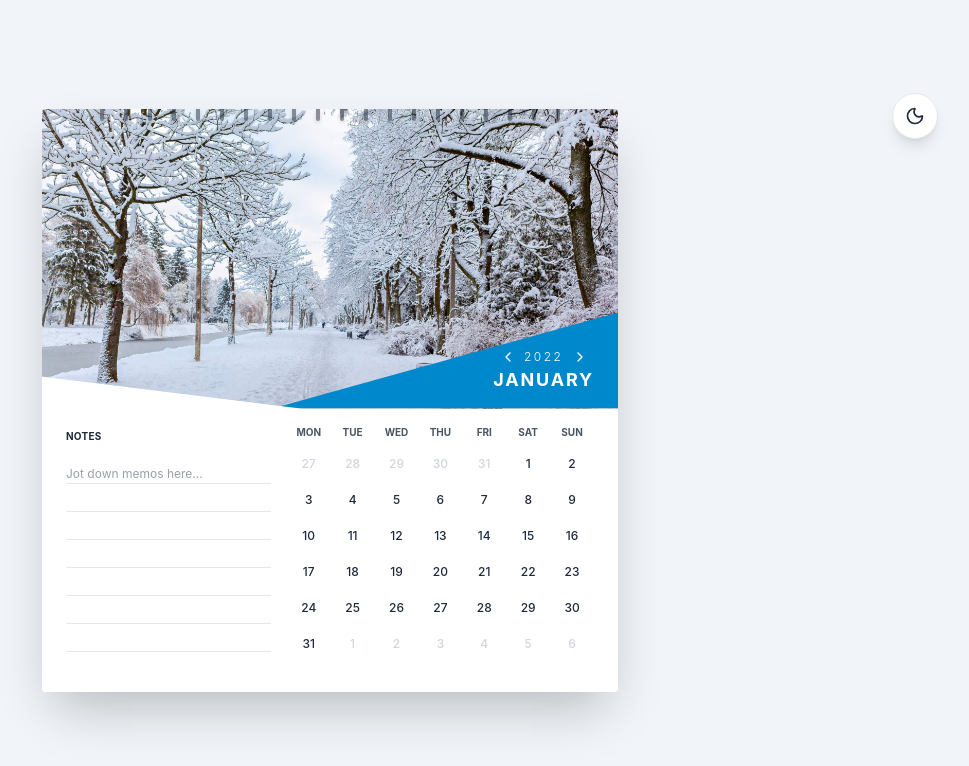
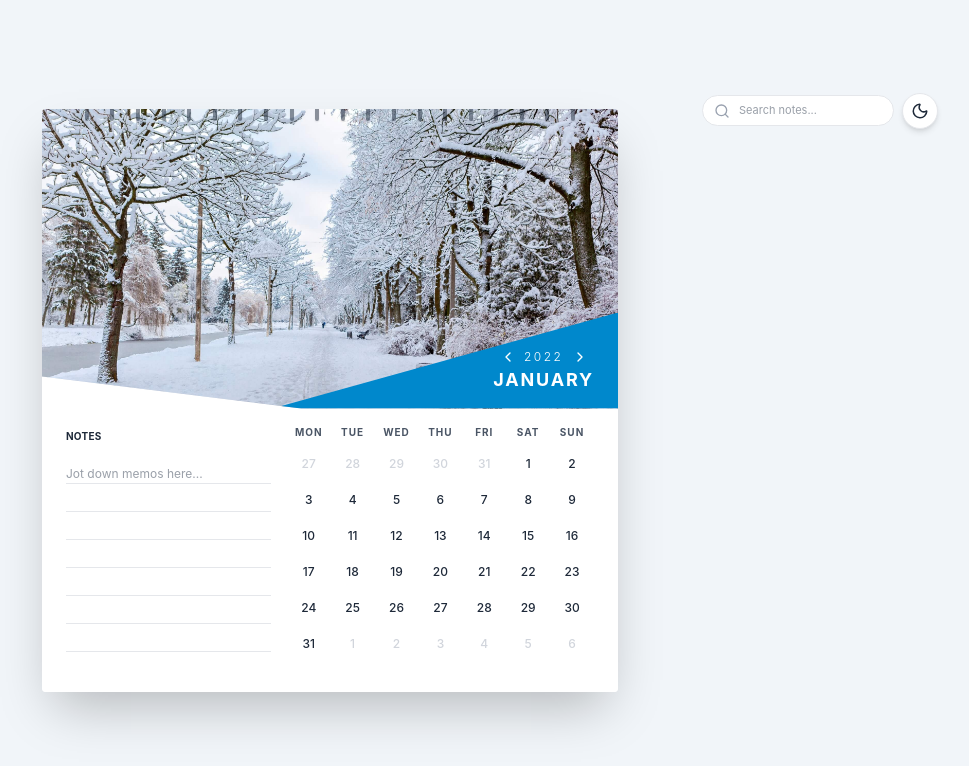
Before and after one commit to priyanshutryingtocode/WebCalendar, a React (Vite) app in the folder webcalendar/: page / in a window 1280 px wide. Shown: the top 766 px of the page, without its empty margins (310-1279 px from the left). Built offline with nearby package versions, Linux system fonts and the light colour scheme.

Commit message:
search bar

```diff
--- a/webcalendar/src/components/Calendar.jsx
+++ b/webcalendar/src/components/Calendar.jsx
@@ -1,14 +1,19 @@
 // src/components/Calendar.jsx
 import { useState, useEffect } from 'react';
 import { motion, AnimatePresence } from 'framer-motion';
-import { Moon, Sun } from 'lucide-react'; // Make sure lucide-react is installed!
+import { Moon, Sun, Search, X } from 'lucide-react';
 import CalendarHeader from './CalendarHeader';
 import NotesSection from './NotesSection';
 import EventPanel from './EventPanel';
 import CalendarGrid from './CalendarGrid';
 
 export default function Calendar() {
-  // --- NEW: Dark Mode State ---
+  const [currentDate, setCurrentDate] = useState(new Date(2022, 0, 1));
+  const [direction, setDirection] = useState(0);
+  const [isDragging, setIsDragging] = useState(false);
+  const [dragStart, setDragStart] = useState(null);
+  const [searchQuery, setSearchQuery] = useState("");
+
   const [isDarkMode, setIsDarkMode] = useState(() => {
     if (typeof window !== 'undefined') {
       return localStorage.getItem('theme') === 'dark' ||
@@ -17,25 +22,19 @@ export default function Calendar() {
     return false;
   });
 
-  // Toggle class on HTML tag and save to storage
   useEffect(() => {
-    if (isDarkMode) {
-      document.documentElement.classList.add('dark');
-      localStorage.setItem('theme', 'dark');
-    } else {
-      document.documentElement.classList.remove('dark');
-      localStorage.setItem('theme', 'light');
-    }
+    if (isDarkMode) { document.documentElement.classList.add('dark'); localStorage.setItem('theme', 'dark'); }
+    else { document.documentElement.classList.remove('dark'); localStorage.setItem('theme', 'light'); }
   }, [isDarkMode]);
 
-  const [currentDate, setCurrentDate] = useState(new Date(2022, 0, 1));
-  const [direction, setDirection] = useState(0);
   const [events, setEvents] = useState(() => {
     const saved = localStorage.getItem('calendar_events');
     return saved ? JSON.parse(saved) : [];
   });
+
   const [pendingSelection, setPendingSelection] = useState({ start: null, end: null });
   const [selectedEventId, setSelectedEventId] = useState(null);
+
   const [globalNotesMap, setGlobalNotesMap] = useState(() => {
     const saved = localStorage.getItem('calendar_global_notes');
     return saved ? JSON.parse(saved) : {};
@@ -46,16 +45,9 @@ export default function Calendar() {
 
   const currentMonthKey = `${currentDate.getFullYear()}-${currentDate.getMonth()}`;
   const currentGlobalNotes = globalNotesMap[currentMonthKey] || "";
-  const handleGlobalNotesChange = (text) => setGlobalNotesMap(prev => ({ ...prev, [currentMonthKey]: text }));
 
-  const handlePrevMonth = () => {
-    setDirection(-1);
-    setCurrentDate(new Date(currentDate.getFullYear(), currentDate.getMonth() - 1, 1));
-  };
-  const handleNextMonth = () => {
-    setDirection(1);
-    setCurrentDate(new Date(currentDate.getFullYear(), currentDate.getMonth() + 1, 1));
-  };
+  const handlePrevMonth = () => { setDirection(-1); setCurrentDate(new Date(currentDate.getFullYear(), currentDate.getMonth() - 1, 1)); };
+  const handleNextMonth = () => { setDirection(1); setCurrentDate(new Date(currentDate.getFullYear(), currentDate.getMonth() + 1, 1)); };
 
   const formatDateStr = (dateObj) => {
     if (!dateObj) return null;
@@ -64,95 +56,75 @@ export default function Calendar() {
     return `${d.getFullYear()}-${String(d.getMonth() + 1).padStart(2, '0')}-${String(d.getDate()).padStart(2, '0')}`;
   };
 
-const handleDateClick = (clickedDate) => {
-  const dateStr = typeof clickedDate === 'string' ? clickedDate : formatDateStr(clickedDate);
+  const onDragStart = (dateStr) => {
+    const sortedEvents = [...events].sort((a, b) => (new Date(a.endDate) - new Date(a.startDate)) - (new Date(b.endDate) - new Date(b.startDate)));
+    const clickedEvent = sortedEvents.find(ev => dateStr >= ev.startDate && dateStr <= (ev.endDate || ev.startDate));
 
-  // 1. Logic for finishing a range (Keep this as is)
-  if (pendingSelection.start && !pendingSelection.end && pendingSelection.start !== dateStr) {
-    if (dateStr < pendingSelection.start) {
-      setPendingSelection({ start: dateStr, end: pendingSelection.start });
-    } else {
-      setPendingSelection({ ...pendingSelection, end: dateStr });
-    }
-    setSelectedEventId(null);
-    return;
-  }
-
-  // 2. THE FIX: Find the event, but PRIORITIZE the shortest one (the focus marker)
-  // We sort by duration (shortest to longest)
-  const sortedEvents = [...events].sort((a, b) => {
-    const lenA = new Date(a.endDate) - new Date(a.startDate);
-    const lenB = new Date(b.endDate) - new Date(b.startDate);
-    return lenA - lenB; // Shortest first
-  });
-
-  const clickedEvent = sortedEvents.find(ev =>
-    dateStr >= ev.startDate && dateStr <= (ev.endDate || ev.startDate)
-  );
-
-  // 3. Smart Toggle: If we clicked the focus event and it's not already open, open it.
     if (clickedEvent && selectedEventId !== clickedEvent.id) {
       setSelectedEventId(clickedEvent.id);
       setPendingSelection({ start: null, end: null });
       return;
     }
 
-  // 4. If we click a day that is ALREADY open, or an empty day, start a new selection.
+    setIsDragging(true);
+    setDragStart(dateStr);
     setSelectedEventId(null);
     setPendingSelection({ start: dateStr, end: null });
   };
 
+  const onDragHover = (dateStr) => {
+    if (!isDragging) return;
+    if (dateStr < dragStart) setPendingSelection({ start: dateStr, end: dragStart });
+    else setPendingSelection({ start: dragStart, end: dateStr });
+  };
+
+  const onDragEnd = () => { setIsDragging(false); setDragStart(null); };
+
   const saveEvent = (newEventData) => {
     if (selectedEventId) {
-    // UPDATING an existing event (either the range or the single note)
       setEvents(events.map(ev => ev.id === selectedEventId ? { ...ev, ...newEventData } : ev));
     } else {
-    // CREATING a brand new event
-    // We use Date.now() + Math.random() to ensure a truly unique ID
-    const newEntry = {
-      ...newEventData,
-      id: `event-${Date.now()}-${Math.random().toString(36).substr(2, 9)}`
-    };
+      const newEntry = { ...newEventData, id: `event-${Date.now()}-${Math.random().toString(36).substr(2, 9)}` };
       setEvents([...events, newEntry]);
     }
     clearSelection();
   };
 
-  const deleteEvent = (id) => {
-    setEvents(events.filter(ev => ev.id !== id));
-    clearSelection();
-  };
-
-  const clearSelection = () => {
-    setPendingSelection({ start: null, end: null });
-    setSelectedEventId(null);
-  };
+  const deleteEvent = (id) => { setEvents(events.filter(ev => ev.id !== id)); clearSelection(); };
+  const clearSelection = () => { setPendingSelection({ start: null, end: null }); setSelectedEventId(null); };
 
   const activeEvent = selectedEventId ? events.find(ev => ev.id === selectedEventId) : null;
   const hasActiveSelection = pendingSelection.start || activeEvent;
 
-  const pageFlipVariants = {
-    enter: (dir) => ({ rotateX: dir > 0 ? 90 : -90, opacity: 0, originY: 0 }),
-    center: { rotateX: 0, opacity: 1, originY: 0 },
-    exit: (dir) => ({ rotateX: dir > 0 ? -90 : 90, opacity: 0, originY: 0 })
-  };
-
   return (
     <div className="w-full p-4 py-8 md:py-12 flex justify-center items-center relative">
 
-      {/* Floating Theme Toggle Button */}
-      <button
-        onClick={() => setIsDarkMode(!isDarkMode)}
-        className="absolute top-4 right-4 md:top-8 md:right-8 p-3 rounded-full bg-white dark:bg-gray-800 text-gray-800 dark:text-gray-200 shadow-lg hover:scale-110 transition-all z-50 border border-gray-200 dark:border-gray-700"
-      >
-        {isDarkMode ? <Sun size={20} /> : <Moon size={20} />}
+      {/* Search and Theme Controls */}
+      <div className="absolute top-4 right-4 md:top-8 md:right-8 flex items-center gap-2 z-50">
+        <div className="relative">
+          <Search size={16} className="absolute left-3 top-1/2 -translate-y-1/2 text-gray-400" />
+          <input
+            type="text"
+            placeholder="Search notes..."
+            value={searchQuery}
+            onChange={(e) => setSearchQuery(e.target.value)}
+            className="pl-9 pr-8 py-1.5 bg-white dark:bg-gray-800 border border-gray-200 dark:border-gray-700 rounded-full text-[11px] text-gray-700 dark:text-gray-200 focus:outline-none focus:ring-1 focus:ring-[#0088cc] w-32 md:w-48 transition-all"
+          />
+          {searchQuery && (
+            <button onClick={() => setSearchQuery("")} className="absolute right-2 top-1/2 -translate-y-1/2 text-gray-400 hover:text-gray-600">
+              <X size={12} />
             </button>
+          )}
+        </div>
+        <button onClick={() => setIsDarkMode(!isDarkMode)} className="p-2 rounded-full bg-white dark:bg-gray-800 shadow-md border border-gray-200 dark:border-gray-700 text-gray-800 dark:text-gray-200">
+          {isDarkMode ? <Sun size={18} /> : <Moon size={18} />}
+        </button>
+      </div>
 
       <div className="bg-white dark:bg-gray-900 w-full max-w-xl shadow-2xl relative rounded-sm perspective-[2000px] transition-colors duration-300">
-
-        <div className="absolute top-0 left-0 w-full flex justify-around px-8 md:px-12 z-50 opacity-50 pointer-events-none">
+        <div className="absolute top-0 left-0 w-full flex justify-around px-8 z-50 opacity-50 pointer-events-none">
            {Array.from({length: 20}).map((_, i) => (
-             <div key={i} className="w-1 h-3 bg-gray-800 dark:bg-gray-950 rounded-b-full transition-colors shadow-[0_2px_4px_rgba(0,0,0,0.3)]"></div>
+             <div key={i} className="w-1 h-3 bg-gray-800 dark:bg-black rounded-b-full shadow-[0_1px_2px_rgba(0,0,0,0.2)]"></div>
            ))}
         </div>
 
@@ -160,38 +132,28 @@ const handleDateClick = (clickedDate) => {
           <motion.div
             key={currentMonthKey}
             custom={direction}
-            variants={pageFlipVariants}
-            initial="enter"
-            animate="center"
-            exit="exit"
+            variants={{
+              enter: (dir) => ({ rotateX: dir > 0 ? 90 : -90, opacity: 0, originY: 0 }),
+              center: { rotateX: 0, opacity: 1, originY: 0 },
+              exit: (dir) => ({ rotateX: dir > 0 ? -90 : 90, opacity: 0, originY: 0 })
+            }}
+            initial="enter" animate="center" exit="exit"
             transition={{ duration: 0.5, ease: "easeInOut" }}
-            className="flex flex-col bg-white dark:bg-gray-900 rounded-sm origin-top overflow-hidden transition-colors duration-300"
+            className="flex flex-col bg-white dark:bg-gray-900 rounded-sm origin-top overflow-hidden"
           >
-            <CalendarHeader
-              currentMonth={currentDate.getMonth()}
-              currentYear={currentDate.getFullYear()}
-              onPrevMonth={handlePrevMonth}
-              onNextMonth={handleNextMonth}
-            />
+            <CalendarHeader currentMonth={currentDate.getMonth()} currentYear={currentDate.getFullYear()} onPrevMonth={handlePrevMonth} onNextMonth={handleNextMonth} />
             <div className="flex flex-col md:flex-row pt-4 pb-6 gap-4 px-4 md:px-6">
-              <div className="w-full md:w-[40%] flex flex-col transition-all">
+              <div className="w-full md:w-[40%] flex flex-col">
                 {hasActiveSelection ? (
-                  <EventPanel
-                    pendingSelection={pendingSelection} activeEvent={activeEvent}
-                    onSave={saveEvent} onDelete={deleteEvent} onCancel={clearSelection}
-                    isDarkMode={isDarkMode}
-                  />
+                  <EventPanel pendingSelection={pendingSelection} activeEvent={activeEvent} onSave={saveEvent} onDelete={deleteEvent} onCancel={clearSelection} isDarkMode={isDarkMode} />
                 ) : (
-                  <NotesSection
-                    notes={currentGlobalNotes} onNotesChange={handleGlobalNotesChange}
-                    isDarkMode={isDarkMode}
-                  />
+                  <NotesSection notes={currentGlobalNotes} onNotesChange={(t) => setGlobalNotesMap(p => ({...p, [currentMonthKey]: t}))} isDarkMode={isDarkMode} />
                 )}
               </div>
               <div className="w-full md:w-[60%] flex flex-col overflow-hidden">
                 <CalendarGrid
-                  currentDate={currentDate} events={events}
-                  pendingSelection={pendingSelection} onDateClick={handleDateClick}
+                  currentDate={currentDate} events={events} pendingSelection={pendingSelection} searchQuery={searchQuery}
+                  onDragStart={onDragStart} onDragHover={onDragHover} onDragEnd={onDragEnd}
                 />
               </div>
             </div>
--- a/webcalendar/src/components/CalendarGrid.jsx
+++ b/webcalendar/src/components/CalendarGrid.jsx
@@ -9,7 +9,7 @@ const THEMES = {
   pending: { core: 'bg-gray-400', range: 'bg-gray-100 dark:bg-gray-700/50' }
 };
 
-export default function CalendarGrid({ currentDate, events, pendingSelection, onDateClick }) {
+export default function CalendarGrid({ currentDate, events, pendingSelection, searchQuery, onDragStart, onDragHover, onDragEnd }) {
   const daysOfWeek = ["MON", "TUE", "WED", "THU", "FRI", "SAT", "SUN"];
 
   const generateGrid = () => {
@@ -28,38 +28,34 @@ export default function CalendarGrid({ currentDate, events, pendingSelection, on
 
     for (let i = startOffset - 1; i >= 0; i--) grid.push({ date: daysInPrevMonth - i, str: fmt(year, month - 1, daysInPrevMonth - i), current: false });
     for (let i = 1; i <= daysInMonth; i++) grid.push({ date: i, str: fmt(year, month, i), current: true });
-
-    let nextDay = 1;
     while (grid.length < 42) {
+      const nextDay = grid.length - daysInMonth - startOffset + 1;
       grid.push({ date: nextDay, str: fmt(year, month + 1, nextDay), current: false });
-      nextDay++;
     }
     return grid;
   };
 
   const getDayStatus = (dateStr) => {
-    // 1. Pending Check
     if (pendingSelection.start) {
       const { start, end } = pendingSelection;
-      if (start && !end && dateStr === start) return { type: 'single', theme: THEMES.pending };
+      if (start && !end && dateStr === start) return { type: 'single', theme: THEMES.pending, isMatch: true };
       if (start && end) {
-        if (dateStr === start) return { type: 'start', theme: THEMES.pending };
-        if (dateStr === end) return { type: 'end', theme: THEMES.pending };
-        if (dateStr > start && dateStr < end) return { type: 'in-range', theme: THEMES.pending };
+        if (dateStr === start) return { type: 'start', theme: THEMES.pending, isMatch: true };
+        if (dateStr === end) return { type: 'end', theme: THEMES.pending, isMatch: true };
+        if (dateStr > start && dateStr < end) return { type: 'in-range', theme: THEMES.pending, isMatch: true };
       }
     }
 
-    // 2. Event Sorting (Longest for BG, Shortest for Marker)
-    const sortedEvents = [...events].sort((a, b) => {
-        const lenA = new Date(a.endDate) - new Date(a.startDate);
-        const lenB = new Date(b.endDate) - new Date(b.startDate);
-        return lenA - lenB;
-    });
-
+    const sortedEvents = [...events].sort((a, b) => (new Date(a.endDate) - new Date(a.startDate)) - (new Date(b.endDate) - new Date(b.startDate)));
     const focusEvent = sortedEvents.find(ev => dateStr >= ev.startDate && dateStr <= (ev.endDate || ev.startDate));
     if (!focusEvent) return null;
 
-    const backgroundEvent = sortedEvents[sortedEvents.length - 1]; // Longest
+    // Search Logic
+    const isMatch = searchQuery === "" ||
+      focusEvent.note?.toLowerCase().includes(searchQuery.toLowerCase()) ||
+      focusEvent.category?.toLowerCase().includes(searchQuery.toLowerCase());
+
+    const backgroundEvent = sortedEvents[sortedEvents.length - 1];
     const focusTheme = THEMES[focusEvent.category || 'default'];
     const bgTheme = THEMES[backgroundEvent.category || 'default'];
 
@@ -72,19 +68,18 @@ export default function CalendarGrid({ currentDate, events, pendingSelection, on
       type: focusType,
       theme: focusTheme,
       bgRangeClass: bgTheme.range,
-      isBridged: backgroundEvent.id !== focusEvent.id && dateStr >= backgroundEvent.startDate && dateStr <= backgroundEvent.endDate
+      isBridged: backgroundEvent.id !== focusEvent.id && dateStr >= backgroundEvent.startDate && dateStr <= backgroundEvent.endDate,
+      isMatch
     };
   };
 
   const gridData = generateGrid();
 
   return (
-    <div className="w-full pb-2">
+    <div className="w-full pb-2 select-none" onMouseUp={onDragEnd} onMouseLeave={onDragEnd}>
       <div className="grid grid-cols-7 mb-2">
         {daysOfWeek.map((day) => (
-          <div key={day} className="text-[10px] font-bold text-center text-gray-600 dark:text-gray-400 uppercase">
-            {day}
-          </div>
+          <div key={day} className="text-[10px] font-bold text-center text-gray-600 dark:text-gray-400 uppercase tracking-widest">{day}</div>
         ))}
       </div>
 
@@ -92,14 +87,16 @@ export default function CalendarGrid({ currentDate, events, pendingSelection, on
         {gridData.map((item, index) => {
           const status = getDayStatus(item.str);
 
+          // Contextual Dimming: Fade out non-matches when searching
+          const filterClass = (searchQuery && status && !status.isMatch)
+            ? 'opacity-20 grayscale-[0.5] pointer-events-none'
+            : 'opacity-100 transition-all duration-300';
+
           return (
-            <div key={index} className="relative flex justify-center py-0.5">
-              {/* THE CONTINUOUS BRIDGE */}
+            <div key={index} className={`relative flex justify-center py-0.5 ${filterClass}`} onMouseEnter={() => onDragHover(item.str)}>
               {(status?.type === 'in-range' || status?.isBridged) && (
                 <div className={`absolute inset-y-0.5 inset-x-0 ${status.bgRangeClass || status.theme.range}`}></div>
               )}
-
-              {/* START/END CAPS (Only if not bridged) */}
               {status?.type === 'start' && !status?.isBridged && (
                 <div className={`absolute inset-y-0.5 right-0 w-1/2 ${status.theme.range}`}></div>
               )}
@@ -108,14 +105,14 @@ export default function CalendarGrid({ currentDate, events, pendingSelection, on
               )}
 
               <motion.button
-                onClick={() => onDateClick(item.str)}
+                onMouseDown={(e) => { e.preventDefault(); onDragStart(item.str); }}
                 className={`
                   relative z-10 w-7 h-7 rounded-full flex items-center justify-center text-xs transition-colors font-medium
                   ${!item.current ? 'text-gray-300 dark:text-gray-600' : 'text-gray-800 dark:text-gray-100'}
                   ${(status?.type === 'start' || status?.type === 'end' || status?.type === 'single') ? `${status.theme.core} text-white! shadow-md` : 'hover:bg-gray-200 dark:hover:bg-gray-800'}
                 `}
               >
-                {item.date}
+                <span className="pointer-events-none">{item.date}</span>
               </motion.button>
             </div>
           );
```
Lines whose indentation alone changed are shown as unchanged.
